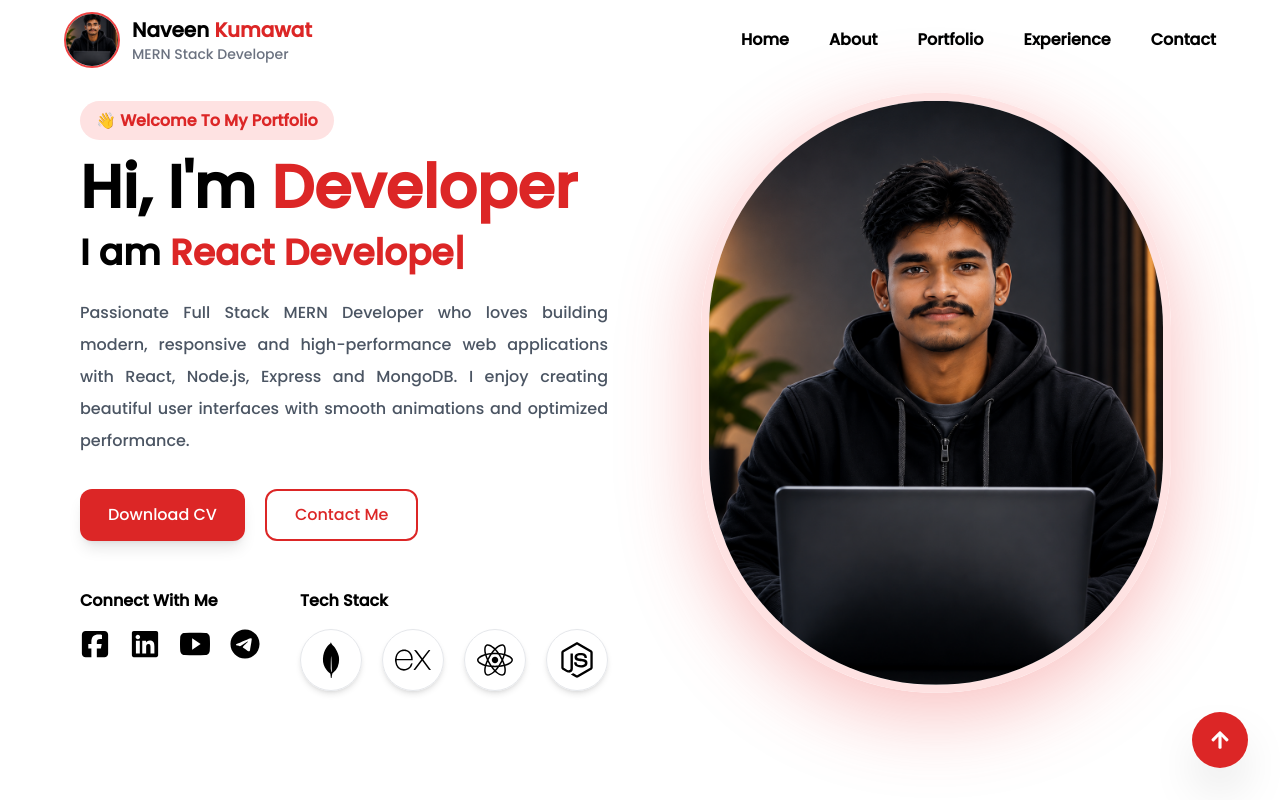
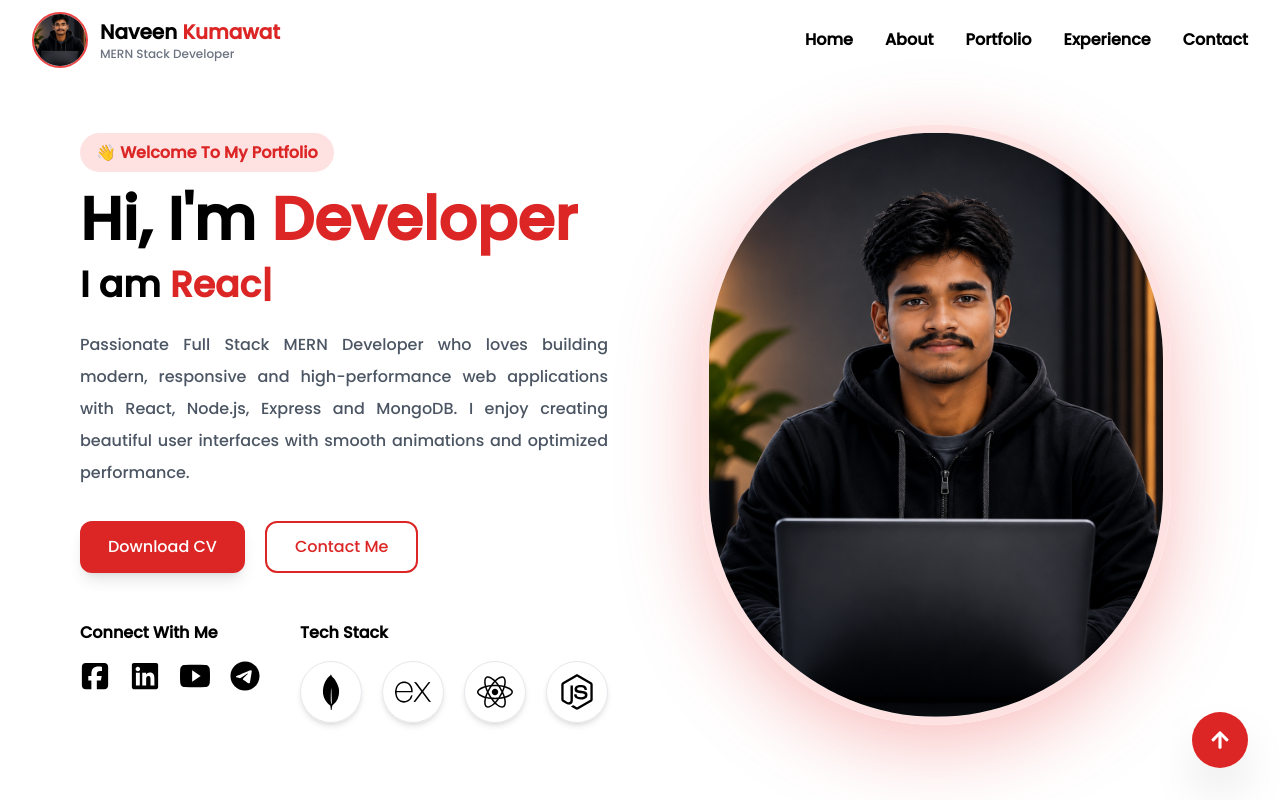
Before and after one commit to naveenkumawat2211-web/portfolio, a React (Vite) app: page / in a window 1280 px wide. Shown: the top 800 px of the page. Built offline with nearby package versions, Linux system fonts and the light colour scheme.

Commit message:
App Home Navbar etc updates

```diff
--- a/src/App.jsx
+++ b/src/App.jsx
@@ -4,24 +4,30 @@ import Home from "./components/Home";
 import About from "./components/About";
 import PortFolio from "./components/PortFolio";
 import Experiance from "./components/Experiance";
+import Contact from "./components/Contact";
 import Footer from "./components/Footer";
-import Contact from "./components/Contact";
 import { Toaster } from "react-hot-toast";
 
 function App() {
   return (
-    <>
-      <div>
-        <Navbar />
+    <div className="w-full overflow-x-hidden min-h-screen">
+      <Navbar />
+
+      <main className="w-full overflow-x-hidden">
         <Home />
         <About />
         <PortFolio />
         <Experiance />
         <Contact />
-        <Footer />
-      </div>
-      <Toaster />
-    </>
+      </main>
+
+      <Footer />
+
+      <Toaster
+        position="top-right"
+        reverseOrder={false}
+      />
+    </div>
   );
 }
 
--- a/src/components/Home.jsx
+++ b/src/components/Home.jsx
@@ -45,9 +45,9 @@ function Home() {
     <>
       <section
         id="home"
-        className="min-h-screen max-w-screen-2xl mx-auto px-6 md:px-20 flex items-center"
+        className="min-h-screen max-w-screen-2xl mt-8 mx-auto px-6 md:px-20 flex items-center"
       >
-        <div className="grid md:grid-cols-2 gap-16 items-center">
+        <div className="grid md:grid-cols-2  gap-16 items-center">
 
           {/* Left Side */}
 
@@ -56,7 +56,7 @@ function Home() {
             animate={{ opacity: 1, x: 0 }}
             transition={{ duration: 1 }}
           >
-            <span className="bg-red-100 text-red-600 px-4 py-2 rounded-full font-semibold">
+            <span className="bg-red-100 text-red-600  px-4 py-2 rounded-full font-semibold">
               👋 Welcome To My Portfolio
             </span>
 
@@ -71,7 +71,7 @@ function Home() {
               <ReactTyped
                 strings={[
                   "Full Stack Developer",
-                  "MERN Developer",
+                  "MERN Stack Developer",
                   "React Developer",
                   "Programmer",
                 ]}
--- a/src/components/Navbar.jsx
+++ b/src/components/Navbar.jsx
@@ -16,7 +16,9 @@ function Navbar() {
 
     window.addEventListener("scroll", changeNavbar);
 
-    return () => window.removeEventListener("scroll", changeNavbar);
+    return () => {
+      window.removeEventListener("scroll", changeNavbar);
+    };
   }, []);
 
   const navItems = [
@@ -28,40 +30,39 @@ function Navbar() {
   ];
 
   return (
-    <>
     <motion.nav
       initial={{ y: -80 }}
       animate={{ y: 0 }}
-        transition={{ duration: 0.6 }}
-        className={`fixed top-0 left-0 w-full z-50 transition-all duration-500 ${
+      transition={{ duration: 0.5 }}
+      className={`fixed top-0 left-0 w-full z-[9999] transition-all duration-300 ${
         scroll
-            ? "bg-white/80 backdrop-blur-lg shadow-xl"
+          ? "bg-white/90 backdrop-blur-md shadow-lg"
           : "bg-transparent"
       }`}
     >
-        <div className="max-w-7xl mx-auto px-6 md:px-16 h-20 flex justify-between items-center">
+      <div className="max-w-7xl mx-auto h-16 lg:h-20 px-4 sm:px-6 lg:px-8 flex items-center justify-between">
 
         {/* Logo */}
 
         <motion.div
-            whileHover={{ scale: 1.05 }}
+          whileHover={{ scale: 1.03 }}
           className="flex items-center gap-3 cursor-pointer"
         >
           <img
             src={pic}
-              alt=""
-              className="w-14 h-14 rounded-full border-2 border-red-500 object-cover"
+            alt="Naveen Kumawat"
+            className="w-11 h-11 sm:w-12 sm:h-12 lg:w-14 lg:h-14 rounded-full border-2 border-red-500 object-cover"
           />
 
-            <div>
-              <h1 className="text-xl font-bold">
+          <div className="leading-tight">
+            <h1 className="text-base sm:text-lg lg:text-xl font-bold">
               Naveen{" "}
               <span className="text-red-600">
                 Kumawat
               </span>
             </h1>
 
-              <p className="text-sm text-gray-500">
+            <p className="hidden sm:block text-xs text-gray-500">
               MERN Stack Developer
             </p>
           </div>
@@ -69,13 +70,13 @@ function Navbar() {
 
         {/* Desktop Menu */}
 
-          <ul className="hidden md:flex items-center gap-10">
+        <ul className="hidden lg:flex items-center gap-8">
 
           {navItems.map((item, index) => (
             <motion.li
               key={index}
-                whileHover={{ y: -3 }}
-                className="relative cursor-pointer font-semibold group"
+              whileHover={{ y: -2 }}
+              className="relative font-semibold cursor-pointer group"
             >
               <Link
                 to={item}
@@ -88,7 +89,7 @@ function Navbar() {
                 {item}
               </Link>
 
-                <span className="absolute left-0 -bottom-1 h-[3px] w-0 bg-red-600 transition-all duration-300 group-hover:w-full"></span>
+              <span className="absolute left-0 -bottom-1 w-0 h-[2px] bg-red-600 transition-all duration-300 group-hover:w-full"></span>
             </motion.li>
           ))}
 
@@ -96,17 +97,14 @@ function Navbar() {
 
         {/* Mobile Button */}
 
-          <motion.div
+        <motion.button
           whileTap={{ scale: 0.9 }}
-            className="md:hidden cursor-pointer"
           onClick={() => setMenu(!menu)}
+          className="lg:hidden text-2xl"
         >
-            {menu ? (
-              <IoCloseSharp size={28} />
-            ) : (
-              <AiOutlineMenu size={28} />
-            )}
-          </motion.div>
+          {menu ? <IoCloseSharp /> : <AiOutlineMenu />}
+        </motion.button>
+
       </div>
 
             {/* Mobile Menu */}
@@ -114,30 +112,33 @@ function Navbar() {
       <AnimatePresence>
         {menu && (
           <motion.div
-              initial={{ x: "100%" }}
-              animate={{ x: 0 }}
-              exit={{ x: "100%" }}
-              transition={{ duration: 0.4 }}
-              className="fixed top-20 right-0 w-full h-screen bg-white flex justify-center items-center md:hidden"
+            initial={{ opacity: 0, y: -30 }}
+            animate={{ opacity: 1, y: 0 }}
+            exit={{ opacity: 0, y: -30 }}
+            transition={{ duration: 0.3 }}
+            className="lg:hidden fixed top-16 left-0 w-full h-[calc(100vh-64px)] bg-white z-[9998] overflow-y-auto shadow-xl"
           >
-              <ul className="space-y-10 text-3xl font-bold">
+            <ul className="flex flex-col items-center py-8">
 
               {navItems.map((item, index) => (
                 <motion.li
                   key={index}
-                    initial={{ opacity: 0, x: 50 }}
+                  initial={{ opacity: 0, x: 30 }}
                   animate={{ opacity: 1, x: 0 }}
                   transition={{
-                      delay: index * 0.1,
+                    delay: index * 0.08,
                   }}
+                  className="w-full"
                 >
                   <Link
-                      onClick={() => setMenu(false)}
                     to={item}
                     smooth
+                    spy
                     duration={500}
                     offset={-70}
-                      className="cursor-pointer hover:text-red-600 duration-300"
+                    onClick={() => setMenu(false)}
+                    activeClass="text-red-600"
+                    className="block w-full text-center py-4 text-lg font-semibold border-b border-gray-200 hover:bg-red-50 hover:text-red-600 transition-all duration-300"
                   >
                     {item}
                   </Link>
@@ -149,7 +150,6 @@ function Navbar() {
         )}
       </AnimatePresence>
     </motion.nav>
-    </>
   );
 }
 
--- a/src/index.css
+++ b/src/index.css
@@ -3,6 +3,12 @@
 @tailwind components;
 @tailwind utilities;
 
-body {
+
+html, body {
+  overflow-x: hidden;
   font-family: "Poppins", sans-serif;
 }
+
+#root {
+  overflow-x: hidden;
+}
```
Lines whose indentation alone changed are shown as unchanged.
